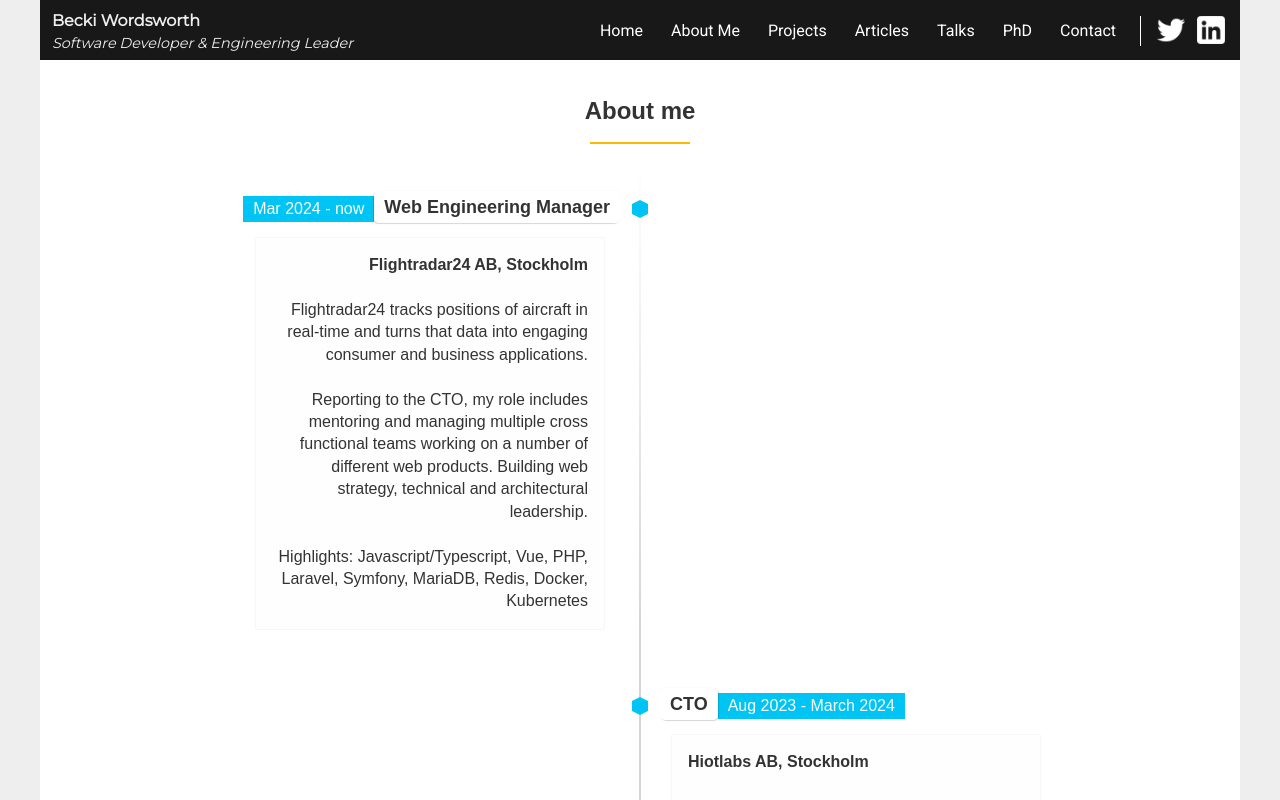
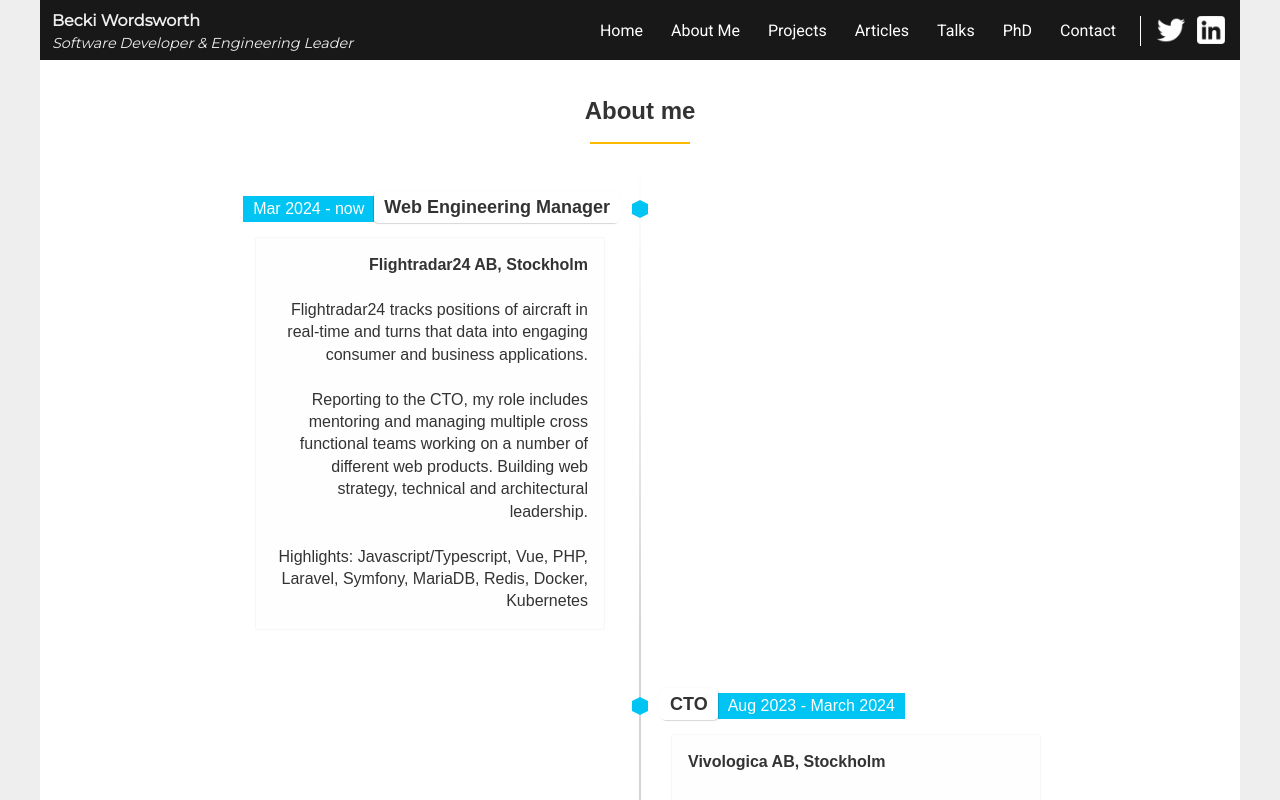
Before and after one commit to BeckiWordsworth/Portfolio, a React (Create React App) app in the folder app/: page /about-me in a window 1280 px wide. Shown: the top 800 px of the page. Built offline with nearby package versions, Linux system fonts and the light colour scheme; a web font is replaced by a local one.

Commit message:
Updating about me page

```diff
--- a/app/src/Components/About/index.js
+++ b/app/src/Components/About/index.js
@@ -42,7 +42,7 @@
                 </span>
               </div>
               <div class="desc">
-                <strong>Hiotlabs AB, Stockholm</strong>
+                <strong>Vivologica AB, Stockholm</strong>
                 <br /> <br />
                 VivoLogica offers the first cloud based medical record system for pre-clinical in vivo studies on the
                 market, a best-in-class multi-platform compliant with 3R and research regulations making it easy to stay
@@ -52,7 +52,7 @@
                 to build a product that our customers find intuitive and love to use. Everything from hands on
                 development and growing and leading a team to building strategy.
                 <br /> <br />
-                Highlights: Javascript/Typescript, React, React Native, Redux, Node, MongoDB, Docker, Kubernetes
+                Highlights: Typescript, Next.js, Node, MongoDB, Docker
               </div>
             </div>
           </li>
```
